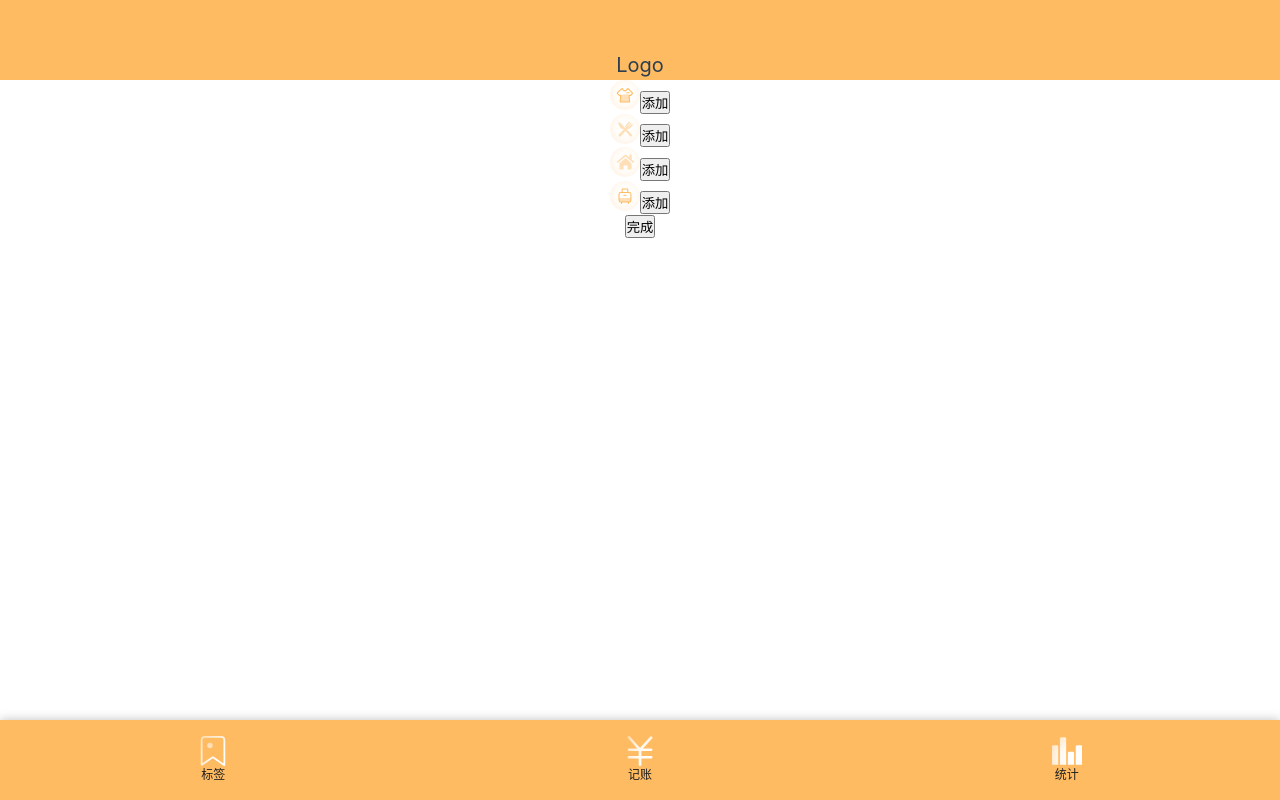
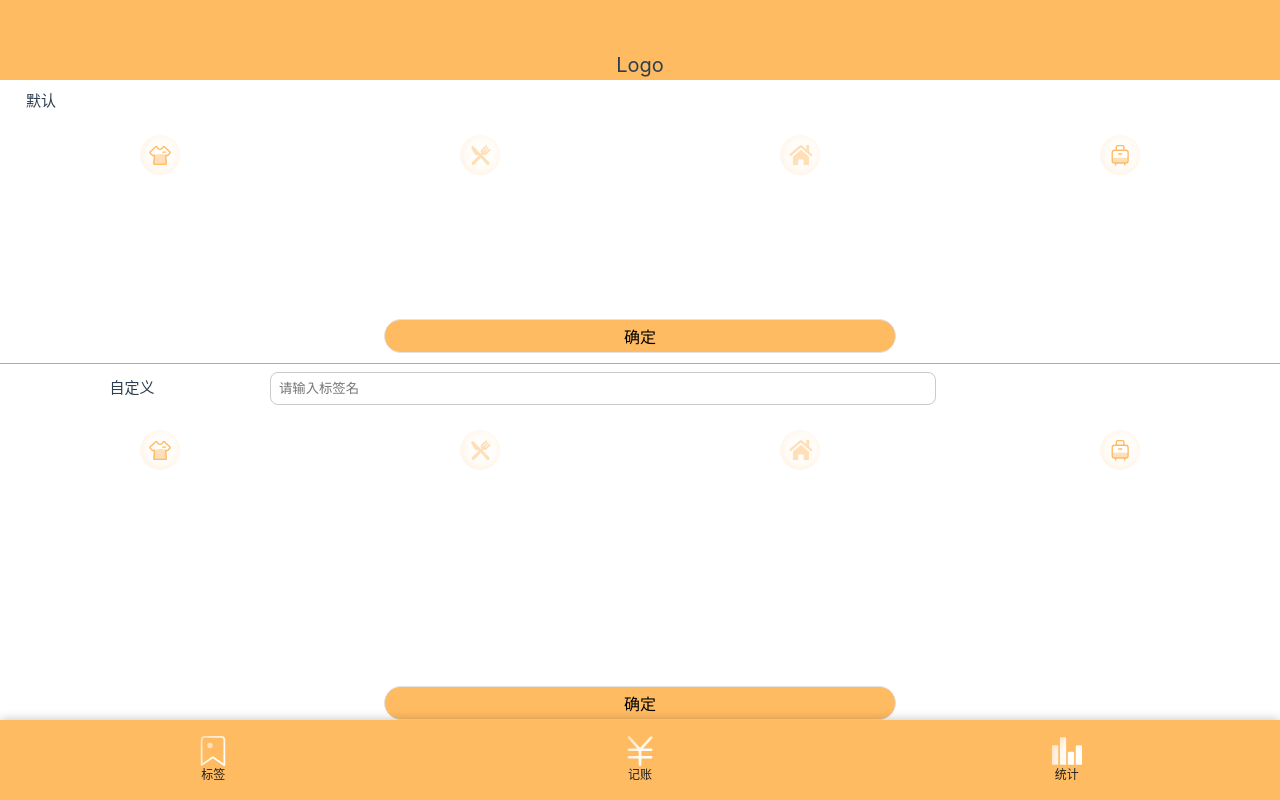
Before and after one commit to zhazhazhu/Bookkeeping, a Vue app: page /#/newIcon in a window 1280 px wide. Built offline with nearby package versions, Linux system fonts and the light colour scheme.

Commit message:
newIcon组件css样式完成

```diff
--- a/src/components/Labels/newIcon.vue
+++ b/src/components/Labels/newIcon.vue
@@ -1,15 +1,30 @@
 <template>
   <Layout>
     <Head></Head>
-    <ul>
-      <li v-for="tag in tagAll" :key="tag">
-        <Icon :name="tag"></Icon>
-        <button @click="createTag(tag)">添加</button>
-      </li>
-      <li>
-        <button @click="yes">完成</button>
-      </li>
-    </ul>
+    <div class="div1">
+      <span class="text">默认</span>
+      <ul class="system">
+        <li v-for="tag in tagAll" :key="tag" @click="getTag(tag)">
+          <Icon :name="tag"></Icon>
+          <!-- <button @click="createTag(tag)">确定</button> -->
+        </li>
+      </ul>
+      <button @click="yes()">确定</button>
+    </div>
+
+    <div class="name">
+      <span>自定义</span>
+      <input type="text" placeholder="请输入标签名" />
+    </div>
+
+    <div class="me">
+      <ul class="me-tag">
+        <li v-for="tag in tagAll" :key="tag" @click="customize(tag)">
+          <Icon :name="tag"></Icon>
+        </li>
+      </ul>
+      <button @click="yes()">确定</button>
+    </div>
   </Layout>
 </template>
 
@@ -37,26 +52,125 @@ export default class newIcon extends Vue {
 
   tagAll = tagAll.data;
 
+  tag!: string;
+
   created() {
     tagAll.save();
   }
 
-  createTag(tag: string) {
-    if (this.tags.indexOf(tag) >= 0) {
+  getTag(tag: string) {
+    this.tag = tag;
+    console.log(this.tag);
+  }
+
+  yes() {
+    if (this.tags.indexOf(this.tag) >= 0) {
       window.alert("标签已存在");
       return;
     } else {
-      window.alert('添加成功')
-      this.tags.push(tag);
+      window.alert("添加成功");
+      this.tags.push(this.tag);
       window.localStorage.setItem("tagList", JSON.stringify(this.tags));
     }
   }
-
-  yes() {
-    console.log(this.tagAll);
+  customize() {
+    if (this.tags.indexOf(this.tag) >= 0) {
+      window.alert("标签已存在");
+      return;
+    } else {
+      window.alert("添加成功");
+      this.tags.push(this.tag);
+      window.localStorage.setItem("tagList", JSON.stringify(this.tags));
+    }
   }
 }
 </script>
 
 <style lang="scss" scoped>
+@import "~@/assets/style/helper.scss";
+
+.div1 {
+  border-bottom: 1px solid rgb(172, 172, 172);
+  padding-bottom: 10px;
+  > .text {
+    width: 100vw;
+    padding: 10px 0px 6px 26px;
+    font-size: 15px;
+    display: flex;
+    font-size: 15px;
+  }
+  > .system {
+    height: 25vh;
+    display: flex;
+    flex-direction: row;
+    flex-wrap: wrap;
+    align-items: center;
+    align-content: flex-start;
+    justify-content: space-around;
+    > li {
+      width: 18%;
+      height: 40px;
+      margin-top: 16px;
+      > .icon {
+        height: 100%;
+        width: 100%;
+      }
+    }
+  }
+  > button {
+    width: 40%;
+    height: 34px;
+    border: 1px solid rgb(226, 226, 226);
+    background-color: $yellow;
+    font-size: 16px;
+    border-radius: 20px;
+  }
+}
+.name {
+  height: 50px;
+  display: flex;
+  flex-direction: row;
+  align-items: center;
+  > span {
+    width: 20%;
+    padding: 6px;
+    margin-left: 4px;
+    font-size: 15px;
+  }
+  > input {
+    border: 1px solid rgb(202, 202, 202);
+    border-radius: 8px;
+    padding: 8px;
+    width: 52%;
+    margin-left: 10px;
+  }
+}
+.me{
+  > .me-tag {
+    height: 34vh;
+    display: flex;
+    flex-direction: row;
+    flex-wrap: wrap;
+    align-items: center;
+    align-content: flex-start;
+    justify-content: space-around;
+    > li {
+      width: 18%;
+      height: 40px;
+      margin-top: 16px;
+      > .icon {
+        height: 100%;
+        width: 100%;
+      }
+    }
+  }
+  > button {
+    width: 40%;
+    height: 34px;
+    border: 1px solid rgb(226, 226, 226);
+    background-color: $yellow;
+    font-size: 16px;
+    border-radius: 20px;
+  }
+}
 </style>
--- a/src/components/Money/Tags.vue
+++ b/src/components/Money/Tags.vue
@@ -4,8 +4,8 @@
       <li v-for="tag in tagList" :key="tag" @click="toggle(tag)">
         <Icon :name="tag" :class="{ selected: tag === currTag }" />
       </li>
-      <li >
-        <router-link :to="{ path: '/labels' }">
+      <li>
+        <router-link :to="{ path: '/newIcon' }">
           <Icon name="new" id="newIcon" />
         </router-link>
       </li>
```
